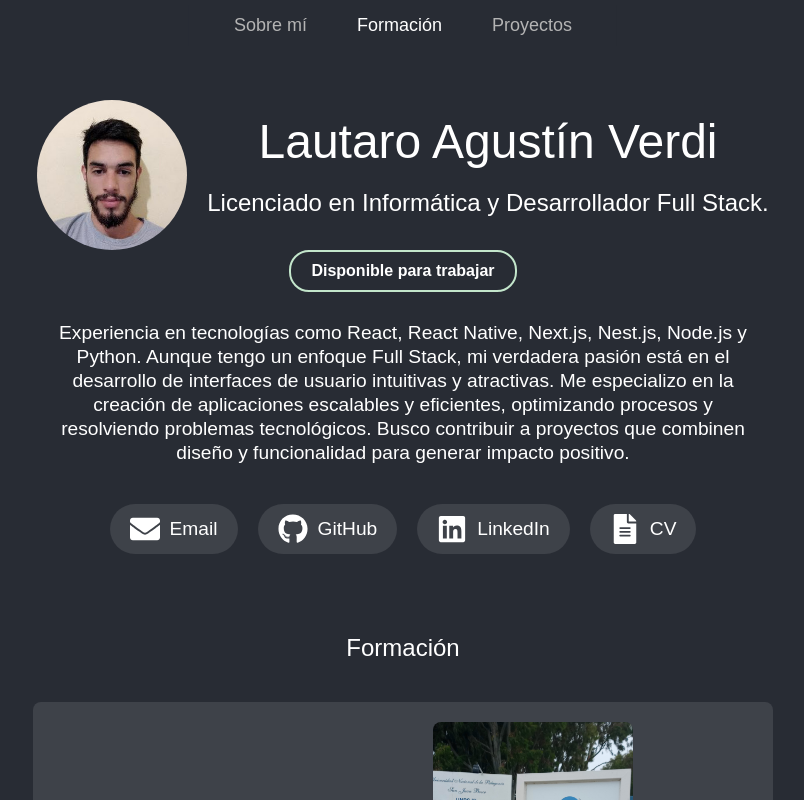
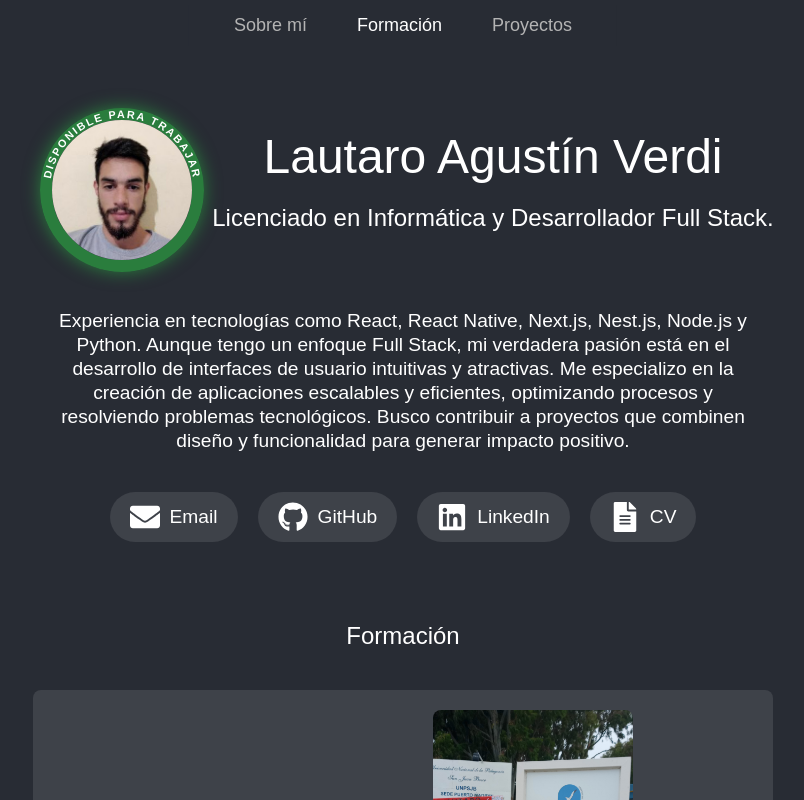
Before and after one commit to LautaroVerdi/mi-portfolio, a React (Create React App) app: page / in a window 1280 px wide. Shown: the top 800 px of the page, without its empty margins (237-1041 px from the left). Built offline with nearby package versions, Linux system fonts and the light colour scheme.

Commit message:
Modify open to work

```diff
--- a/src/components/Hero.tsx
+++ b/src/components/Hero.tsx
@@ -1,31 +1,48 @@
 import React from "react";
 import styles from "../styles/hero.module.css";
-import { portfolioData } from "../data.tsx";
 import stylesContact from "../styles/contact.module.css";
 import { FaGithub, FaLinkedin, FaEnvelope, FaFileAlt } from "react-icons/fa";
+import { portfolioData } from "../data.tsx";
 
 const Hero: React.FC = () => {
   return (
     <section className={styles.hero}>
-      <img
-        src={portfolioData.hero.image}
-        alt="Perfil"
-        className={styles.image}
-      />
+      {/* Contenedor con imagen y texto circular */}
+      <div className={styles.imageContainer}>
+        <img
+          src={portfolioData.hero.image}
+          alt="Perfil"
+          className={styles.image}
+        />
+        <svg viewBox="0 0 200 200" className={styles.textCircle}>
+          <defs>
+            <path
+              id="circlePath"
+              d="M 100, 100
+                 m -80, 0
+                 a 80,80 0 1,1 160,0
+                 a 80,80 0 1,1 -160,0"
+            />
+          </defs>
+          <text fill="#28a745" fontSize="14" fontWeight="bold">
+            <textPath href="#circlePath" startOffset="25%" textAnchor="middle">
+              Disponible para trabajar
+            </textPath>
+          </text>
+        </svg>
+      </div>
+
       <div className={styles.textContainer}>
         <h1>{portfolioData.hero.name}</h1>
         <h2>{portfolioData.hero.role}</h2>
       </div>
-
-      {/* Botón no pulsable tipo "tag" */}
-      <div className={styles.workAvailableTag}>Disponible para trabajar</div>
 
       <div className={styles.aboutMeContainer}>
         <h3>{portfolioData.hero.aboutme}</h3>
       </div>
 
       <section className={stylesContact.contact}>
-        {/* Botón con ícono para Email */}
+        {/* Botones de contacto */}
         <a
           href={`mailto:${portfolioData.contact.email}`}
           className={stylesContact.contactLink}
@@ -33,7 +50,6 @@ const Hero: React.FC = () => {
           <FaEnvelope className={stylesContact.icon} /> Email
         </a>
 
-        {/* Botón con ícono para GitHub */}
         <a
           href={portfolioData.contact.github}
           target="_blank"
@@ -43,7 +59,6 @@ const Hero: React.FC = () => {
           <FaGithub className={stylesContact.icon} /> GitHub
         </a>
 
-        {/* Botón con ícono para LinkedIn */}
         <a
           href={portfolioData.contact.linkedin}
           target="_blank"
@@ -53,7 +68,6 @@ const Hero: React.FC = () => {
           <FaLinkedin className={stylesContact.icon} /> LinkedIn
         </a>
 
-        {/* Botón con ícono para CV */}
         <a
           href={portfolioData.contact.cv}
           target="_blank"
--- a/src/styles/hero.module.css
+++ b/src/styles/hero.module.css
@@ -7,14 +7,6 @@
   flex-wrap: wrap;
   max-width: 800px;
   margin: 0 auto;
-}
-
-.image {
-  border-radius: 50%;
-  width: 150px;
-  height: 150px;
-  margin-right: 20px;
-  object-fit: cover;
 }
 
 .textContainer {
@@ -53,11 +45,6 @@ h3 {
     text-align: center;
   }
 
-  .image {
-    margin-right: 0;
-    margin-bottom: 20px;
-  }
-
   .textContainer,
   .aboutMeContainer {
     max-width: 700px;
@@ -76,27 +63,54 @@ h3 {
   }
 }
 
-.workAvailableTag {
-  display: inline-block;
-  padding: 10px 20px;
-  font-size: 16px;
-  font-weight: bold;
-  background-color: transparent;
-  color: white;
-  border: 2px solid #28a745;
-  border-radius: 20px;
+.imageContainer {
+  position: relative;
+  width: 180px;
+  height: 180px;
+  display: flex;
+  align-items: center;
+  justify-content: center;
+}
+
+.image {
+  border-radius: 50%;
+  width: 140px;
+  height: 140px;
+  object-fit: cover;
+  display: block;
+  border: 12px solid #28a745;
+  box-shadow: 0 0 15px rgba(40, 167, 69, 0.5);
   animation: borderPulse 1.5s infinite;
 }
 
-/* Animación de pulso */
 @keyframes borderPulse {
   0% {
+    box-shadow: 0 0 10px #28a745;
     border-color: #28a745;
   }
   50% {
-    border-color: white;
+    box-shadow: 0 0 20px #2b6d3a;
+    border-color: #2b6d3a;
   }
   100% {
+    box-shadow: 0 0 10px #28a745;
     border-color: #28a745;
   }
 }
+
+.textCircle {
+  position: absolute;
+  top: 0;
+  left: 0;
+  width: 100%;
+  height: 100%;
+  pointer-events: none;
+}
+
+.textCircle text {
+  fill: white;
+  font-size: 12px;
+  font-weight: bold;
+  text-transform: uppercase;
+  letter-spacing: 2px;
+}
```
